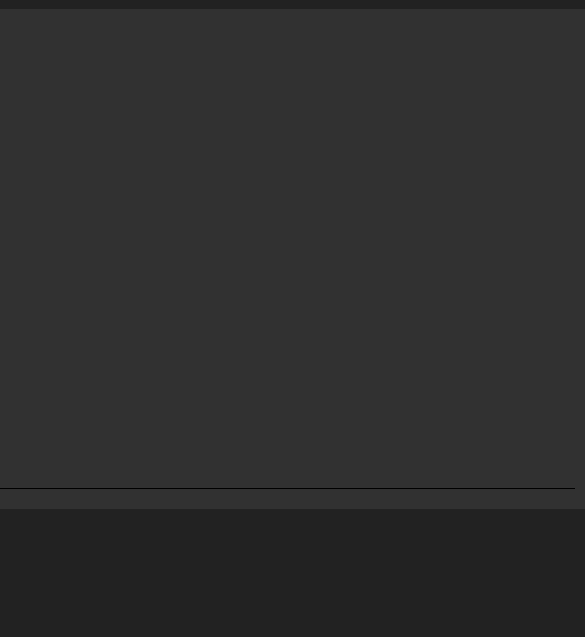
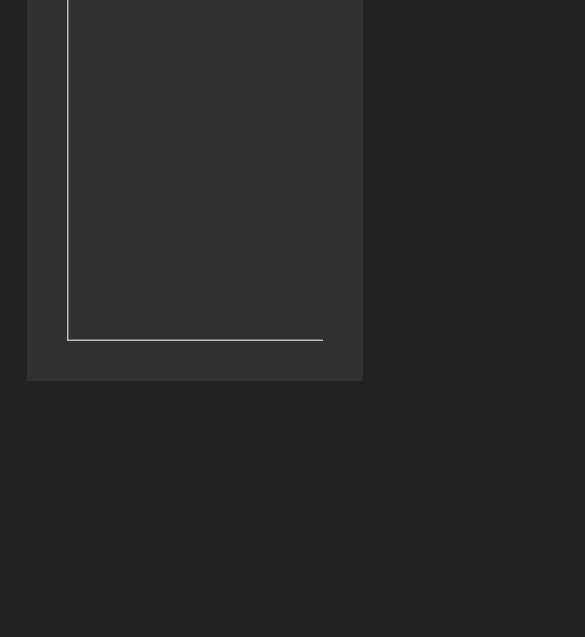
Before and after one commit to Brobo1/varden-case, a plain HTML site: page index.html in a window 390 px wide. Shown: the part 215-852 px from the top of the page, 585 px wide, since content can reach past the window. Drawn offline with Linux system fonts and the light colour scheme.

Commit message:
Adjust axes rendering and improve responsiveness
Refactored `addAxes` function to render both horizontal and vertical axes with updated styles. Added event listener to redraw axes on window resize for better responsiveness. Updated CSS to ensure the chart maintains proportional sizing and improved layout adaptability.

```diff
--- a/css/style.css
+++ b/css/style.css
@@ -12,31 +12,35 @@ body {
   align-items: center;
 }
 
-html,
-body {
-  height: 100%;
-}
+/*html,*/
+/*body {*/
+/*  height: 100%;*/
+/*}*/
 
 h1 {
   font-weight: 400;
 }
-
+main {
+  width: 100%;
+}
 #container {
   display: flex;
   flex-direction: column;
   align-items: center;
+  width: 100%;
 }
 
 #chart-container {
   height: 500px;
-  width: 800px;
+  width: 90%;
+  max-width: 800px;
   background-color: #313131;
 }
 
 svg {
   /* using border-box else padding overflows container */
   box-sizing: border-box;
-  padding: 20px;
+  padding: 40px;
   height: 100%;
   width: 100%;
 }
--- a/js/app.js
+++ b/js/app.js
@@ -1,4 +1,8 @@
 import { getData } from "./data.js";
 import { addAxes } from "./chart/axes.js";
 
-await addAxes();
+addAxes();
+
+window.addEventListener("resize", () => {
+  addAxes();
+});
--- a/js/chart/axes.js
+++ b/js/chart/axes.js
@@ -1,19 +1,30 @@
 import { getData } from "../data.js";
 
 const chart = document.getElementById("chart");
-const chartContainer = document.getElementById("chart-container");
 
-export async function addAxes() {
-  let data = await getData();
+export function addAxes() {
   let chartStyles = window.getComputedStyle(chart);
   console.log(chartStyles);
+
   let verticalAxisLine = `
     <line
       x1="0"
       y1=${parseInt(chartStyles.height) - parseInt(chartStyles.padding) * 2}
       x2=${parseInt(chartStyles.width) - parseInt(chartStyles.padding) * 2}
       y2=${parseInt(chartStyles.height) - parseInt(chartStyles.padding) * 2}
-      stroke="black" stroke-width="2"/>`;
-  let horizontalAxisLine = `<line x1="0" y1="0" x2="100" y2="0" stroke="black"/>`;
-  chart.innerHTML = verticalAxisLine;
+      stroke="#bbb"
+      stroke-width="3"
+     />`;
+
+  let horizontalAxisLine = `
+    <line
+      x1="0"
+      y1="0"
+      x2="0"
+      y2="${parseInt(chartStyles.height) - parseInt(chartStyles.padding) * 2}"
+      stroke="#bbb"
+      stroke-width="3"
+    />`;
+
+  chart.innerHTML = verticalAxisLine + horizontalAxisLine;
 }
```
